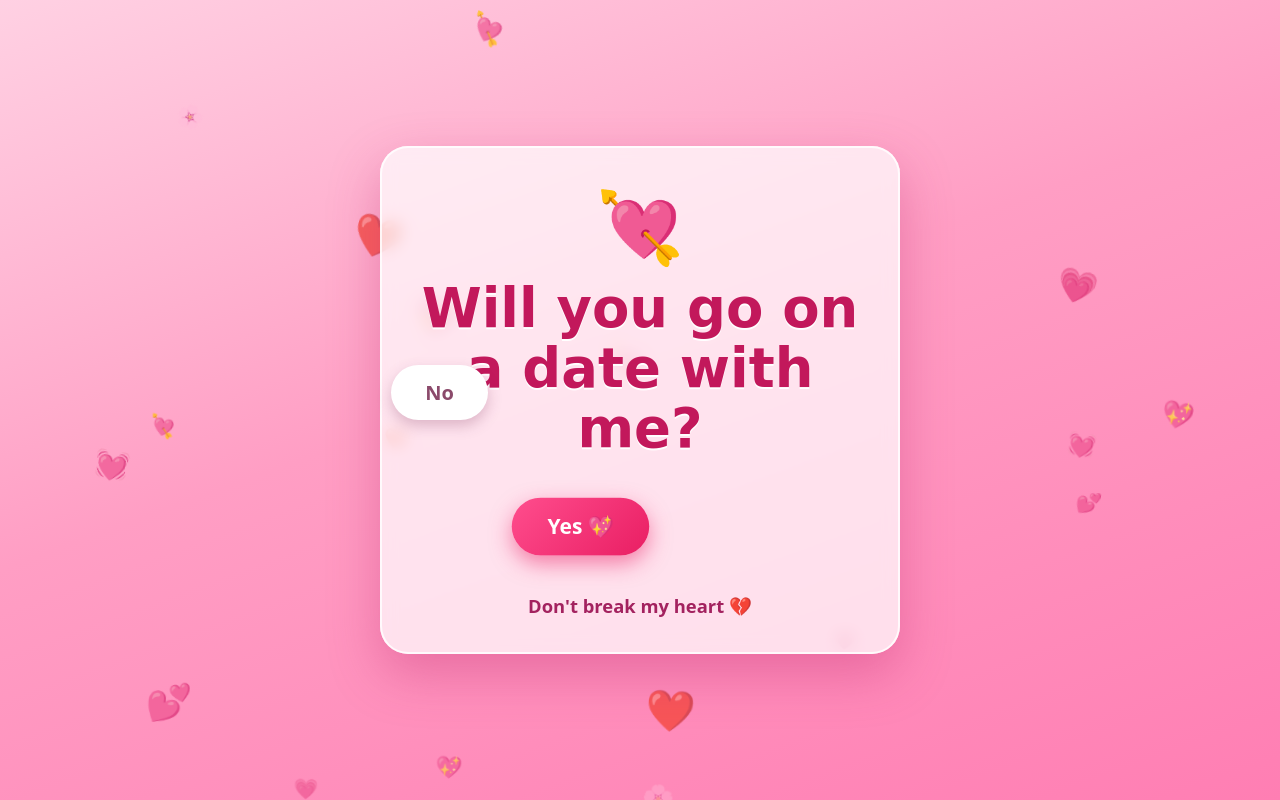
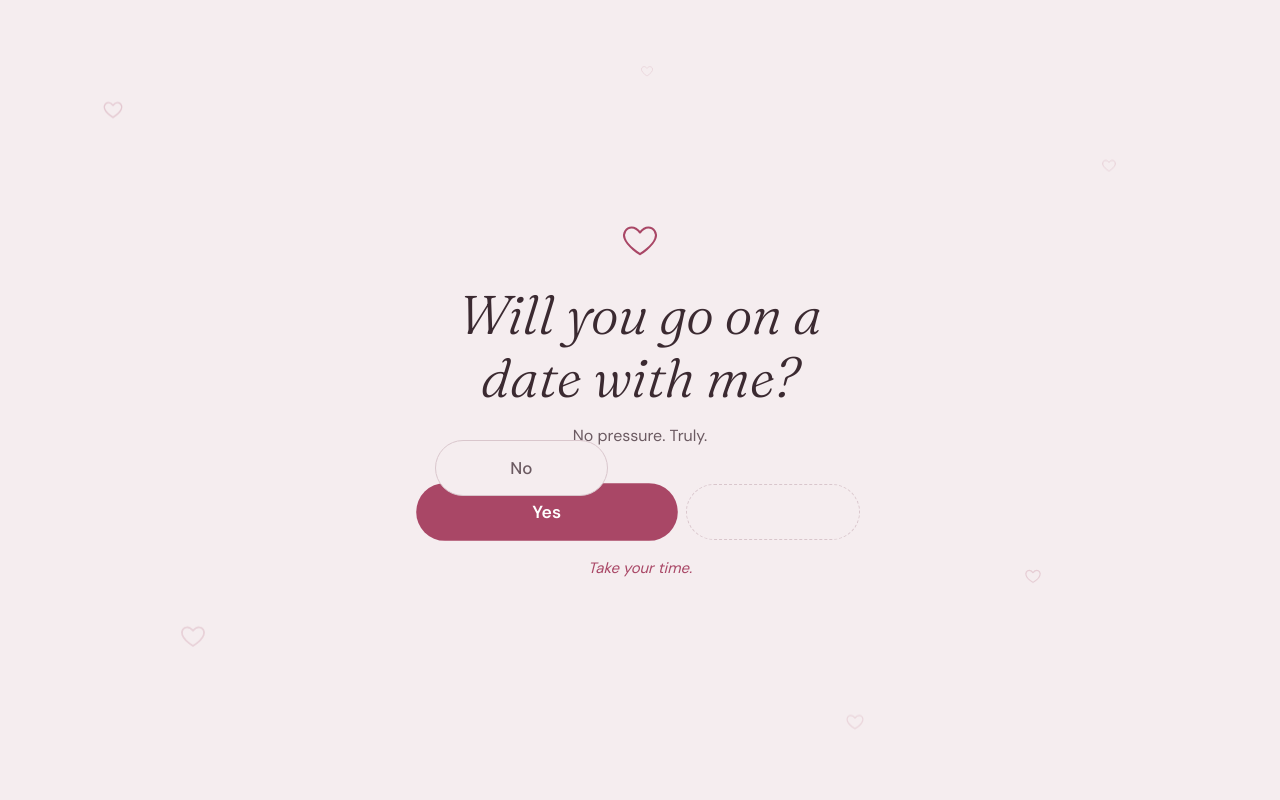
Before and after one commit to esala-rajapakshe/not-at-all-suspicious, a plain HTML site: page index.html in a window 1280 px wide. Both pictures are taken after a click on the button "No". Drawn offline with Linux system fonts and the light colour scheme.

Commit message:
Restyle date ask page: subtle, calm look with a shy No button
Co-Authored-By: Claude Sonnet 5.5 <noreply@anthropic.com>
Claude-Session: https://claude.ai/code/session_01VPQ75ePPhDxKXJ6jpqdxHZ

```diff
--- a/index.html
+++ b/index.html
@@ -3,98 +3,96 @@
 <head>
 <meta charset="UTF-8">
 <meta name="viewport" content="width=device-width, initial-scale=1, user-scalable=no">
-<title>Will you go on a date with me? 💕</title>
+<meta name="theme-color" content="#F5EDEF">
+<title>Will you go on a date with me?</title>
+<link rel="preconnect" href="https://fonts.googleapis.com">
+<link rel="preconnect" href="https://fonts.gstatic.com" crossorigin>
+<link href="https://fonts.googleapis.com/css2?family=Fraunces:ital,opsz,wght@1,9..144,300;1,9..144,400&family=DM+Sans:wght@400;500;600&display=swap" rel="stylesheet">
 <style>
   * { box-sizing: border-box; -webkit-tap-highlight-color: transparent; }
   html, body {
     margin: 0; height: 100%; overflow: hidden; touch-action: none;
-    font-family: system-ui, -apple-system, "Segoe UI", Roboto, sans-serif;
-    background: linear-gradient(160deg, #ffd1e3 0%, #ff9ec4 45%, #ff7eb3 100%);
-    color: #7a1f4b;
+    background: #F5EDEF; color: #3B2A31;
+    font-family: 'DM Sans', system-ui, -apple-system, 'Segoe UI', Roboto, sans-serif;
   }
 
-  /* floating background hearts */
-  .hearts { position: fixed; inset: 0; pointer-events: none; overflow: hidden; z-index: 0; }
-  .hearts span {
-    position: absolute; bottom: -60px; opacity: 0;
-    animation: floatUp linear infinite;
-  }
-  @keyframes floatUp {
-    0%   { transform: translateY(0) translateX(0) rotate(0deg); opacity: 0; }
-    10%  { opacity: .75; }
-    90%  { opacity: .75; }
-    100% { transform: translateY(-115vh) translateX(40px) rotate(25deg); opacity: 0; }
+  /* quiet background hearts */
+  .deco { position: fixed; inset: 0; overflow: hidden; pointer-events: none; }
+  .deco svg { position: absolute; fill: none; stroke: #A94766; stroke-width: 1.5; stroke-linejoin: round; animation: drift 14s ease-in-out infinite; }
+  @keyframes drift {
+    0%, 100% { transform: translateY(0); }
+    50% { transform: translateY(-14px); }
   }
 
-  .stage {
-    position: relative; z-index: 1; height: 100%;
-    display: flex; align-items: center; justify-content: center; padding: 20px;
+  .stage { position: relative; height: 100%; display: flex; align-items: center; justify-content: center; padding: 32px; }
+  .panel {
+    display: flex; flex-direction: column; align-items: center; text-align: center;
+    width: 100%; max-width: 440px;
+    animation: fadeIn .9s ease both;
   }
-  .card {
-    width: min(92vw, 520px); text-align: center;
-    padding: 36px 24px 32px; border-radius: 28px;
-    background: rgba(255, 255, 255, .72);
-    backdrop-filter: blur(8px); -webkit-backdrop-filter: blur(8px);
-    box-shadow: 0 20px 50px rgba(190, 40, 110, .35), inset 0 0 0 2px rgba(255,255,255,.8);
+  .panel.hidden { display: none; }
+  @keyframes fadeIn { from { opacity: 0; transform: translateY(8px); } to { opacity: 1; transform: none; } }
+
+  h1 {
+    margin: 24px 0 0;
+    font-family: 'Fraunces', Georgia, serif; font-style: italic; font-weight: 300;
+    font-size: clamp(2.4rem, 9vw, 3.4rem); line-height: 1.15; color: #3B2A31;
   }
-  .hidden { display: none; }
+  .sub { margin: 14px 0 0; font-size: 1rem; line-height: 1.5; color: #6B5A61; }
 
-  .emoji { font-size: 4rem; display: inline-block; animation: beat 1.2s ease-in-out infinite; }
-  @keyframes beat {
-    0%, 100% { transform: scale(1); }
-    15% { transform: scale(1.18); }
-    30% { transform: scale(1); }
-    45% { transform: scale(1.12); }
+  .buttons { display: flex; gap: 12px; width: 100%; margin-top: 36px; align-items: center; }
+  button {
+    font: inherit; font-size: 1.0625rem; height: 56px; border-radius: 999px; cursor: pointer;
+    user-select: none; -webkit-user-select: none;
+  }
+  button:focus-visible { outline: 3px solid #3B2A31; outline-offset: 3px; }
+  #yes {
+    flex: 1.4; border: 0; background: #A94766; color: #fff; font-weight: 600;
+    transition: transform .35s ease, background .2s ease;
+  }
+  #yes:hover { background: #983D5A; }
+  .slot { flex: 1; height: 56px; border-radius: 999px; border: 1px solid transparent; transition: border-color .4s ease; }
+  .slot.ghost { border: 1px dashed #D9C6CC; }
+  #no {
+    width: 100%; border: 1px solid #D9C6CC; background: transparent; color: #6B5A61; font-weight: 500;
+  }
+  #no.runaway { position: fixed; z-index: 20; background: #F5EDEF; transition: left .45s cubic-bezier(.2,.8,.2,1), top .45s cubic-bezier(.2,.8,.2,1); }
+
+  #msg { min-height: 22px; margin: 18px 0 0; font-size: .9375rem; font-style: italic; color: #A94766; transition: opacity .3s ease; }
+
+  .badge {
+    width: 80px; height: 80px; border-radius: 999px; background: #EBD6DD;
+    display: flex; align-items: center; justify-content: center;
   }
 
-  h1 {
-    font-family: "Brush Script MT", "Segoe Script", "Snell Roundhand", "Lucida Handwriting", cursive;
-    font-size: clamp(2.2rem, 9vw, 3.4rem); line-height: 1.1; margin: 10px 0 28px;
-    color: #c2185b; text-shadow: 0 2px 0 #fff;
-  }
-
-  .buttons { display: flex; gap: 22px; justify-content: center; align-items: center; min-height: 80px; }
-  button {
-    font: inherit; font-size: 1.25rem; font-weight: 700; border: none; border-radius: 999px;
-    padding: 14px 34px; cursor: pointer; user-select: none; -webkit-user-select: none;
-  }
-  #yes {
-    color: #fff; background: linear-gradient(135deg, #ff4d8d, #e91e63);
-    box-shadow: 0 8px 20px rgba(233, 30, 99, .5);
-    transition: transform .2s ease; animation: pulse 1.6s ease-in-out infinite;
-  }
-  @keyframes pulse { 0%,100% { box-shadow: 0 8px 20px rgba(233,30,99,.5); } 50% { box-shadow: 0 8px 34px rgba(233,30,99,.85); } }
-  #no { color: #8b4a6b; background: #fff; box-shadow: 0 6px 14px rgba(120, 40, 80, .25); }
-  #no.runaway { position: fixed; transition: left .15s ease-out, top .15s ease-out; z-index: 20; }
-
-  #msg { margin: 26px 0 0; min-height: 1.6em; font-size: 1.15rem; font-weight: 600; color: #a3225f; }
-
-  #win p { font-size: 1.2rem; margin: 0; }
-  .burst { position: fixed; left: 50%; top: 50%; font-size: 1.8rem; z-index: 30; pointer-events: none; }
-
   @media (prefers-reduced-motion: reduce) {
-    .emoji, #yes, .hearts span { animation: none; }
+    .deco svg, .panel { animation: none; }
+    #yes, #no.runaway, .slot { transition: none; }
   }
 </style>
 </head>
 <body>
-<div class="hearts" id="hearts"></div>
+
+<div class="deco" aria-hidden="true" id="deco"></div>
 
 <div class="stage">
-  <main class="card" id="ask">
-    <div class="emoji">💘</div>
+  <main class="panel" id="ask">
+    <svg aria-hidden="true" width="40" height="40" viewBox="0 0 24 24" fill="none" stroke="#A94766" stroke-width="1.25" stroke-linejoin="round"><path d="M12 20.5s-7.5-4.6-9.2-9.4C1.6 7.8 3.7 4.5 7 4.5c2 0 3.4 1 5 3 1.6-2 3-3 5-3 3.3 0 5.4 3.3 4.2 6.6C19.5 15.9 12 20.5 12 20.5z"/></svg>
     <h1>Will you go on a date with me?</h1>
+    <p class="sub">No pressure. Truly.</p>
     <div class="buttons">
-      <button id="yes">Yes 💖</button>
-      <button id="no">No</button>
+      <button type="button" id="yes">Yes</button>
+      <div class="slot" id="slot"><button type="button" id="no">No</button></div>
     </div>
-    <p id="msg"></p>
+    <p id="msg" aria-live="polite"></p>
   </main>
 
-  <main class="card hidden" id="win">
-    <div class="emoji">🥰</div>
-    <h1>Yay! It's a date!</h1>
-    <p>You just made my whole day 💕</p>
+  <main class="panel hidden" id="win" aria-live="polite">
+    <div class="badge">
+      <svg aria-hidden="true" width="36" height="36" viewBox="0 0 24 24" fill="#A94766" stroke="#A94766" stroke-width="1.25" stroke-linejoin="round"><path d="M12 20.5s-7.5-4.6-9.2-9.4C1.6 7.8 3.7 4.5 7 4.5c2 0 3.4 1 5 3 1.6-2 3-3 5-3 3.3 0 5.4 3.3 4.2 6.6C19.5 15.9 12 20.5 12 20.5z"/></svg>
+    </div>
+    <h1 style="margin-top: 28px; font-size: clamp(2.6rem, 10vw, 3.6rem)">It's a date.</h1>
+    <p class="sub">Thanks for saying yes.</p>
   </main>
 </div>
 
@@ -102,89 +100,95 @@
 (function () {
   var yes = document.getElementById('yes');
   var no = document.getElementById('no');
+  var slot = document.getElementById('slot');
   var msg = document.getElementById('msg');
   var ask = document.getElementById('ask');
   var win = document.getElementById('win');
 
-  /* ---------- floating hearts background ---------- */
-  var layer = document.getElementById('hearts');
-  var glyphs = ['💖', '💕', '💗', '💓', '💘', '❤️', '🌸'];
-  for (var i = 0; i < 22; i++) {
-    var s = document.createElement('span');
-    s.textContent = glyphs[i % glyphs.length];
-    s.style.left = Math.random() * 100 + '%';
-    s.style.fontSize = (16 + Math.random() * 26) + 'px';
-    s.style.animationDuration = (9 + Math.random() * 10) + 's';
-    s.style.animationDelay = (-Math.random() * 18) + 's';
-    layer.appendChild(s);
-  }
+  /* ---------- faint background hearts ---------- */
+  var deco = document.getElementById('deco');
+  var path = 'M12 20.5s-7.5-4.6-9.2-9.4C1.6 7.8 3.7 4.5 7 4.5c2 0 3.4 1 5 3 1.6-2 3-3 5-3 3.3 0 5.4 3.3 4.2 6.6C19.5 15.9 12 20.5 12 20.5z';
+  [
+    { l: '8%',  t: '14%', s: 22, o: .22, d: 0 },
+    { l: '86%', t: '20%', s: 16, o: .18, d: -4 },
+    { l: '14%', t: '78%', s: 28, o: .16, d: -8 },
+    { l: '80%', t: '72%', s: 18, o: .20, d: -2 },
+    { l: '50%', t: '8%',  s: 14, o: .14, d: -6 },
+    { l: '66%', t: '90%', s: 20, o: .14, d: -10 }
+  ].forEach(function (h) {
+    var svg = document.createElementNS('http://www.w3.org/2000/svg', 'svg');
+    svg.setAttribute('viewBox', '0 0 24 24');
+    svg.setAttribute('width', h.s);
+    svg.setAttribute('height', h.s);
+    svg.style.left = h.l; svg.style.top = h.t; svg.style.opacity = h.o;
+    svg.style.animationDelay = h.d + 's';
+    var p = document.createElementNS('http://www.w3.org/2000/svg', 'path');
+    p.setAttribute('d', path);
+    svg.appendChild(p);
+    deco.appendChild(svg);
+  });
 
-  /* ---------- the runaway "No" ---------- */
-  var taunts = [
-    "Are you sure? 🥺", "Pretty please? 💕", "Don't break my heart 💔",
-    "Try the other button 😉", "Nice try! 😏", "Just say yes 💖",
-    "It'll be fun, I promise 🌹", "Aw, come on 🥹"
+  /* ---------- the shy "No" ---------- */
+  var lines = [
+    'Are you sure?', 'Take your time.', 'Hmm, that one is shy.',
+    'Just checking.', 'The other one is friendlier.', 'Really?'
   ];
-  var lastTaunt = -1, lastSay = 0, yesScale = 1;
+  var lastLine = -1, lastSay = 0, scale = 1;
 
   function say() {
     var now = Date.now();
-    if (now - lastSay < 700) return;      // change text at most once per 0.7s
+    if (now - lastSay < 700) return;       // change text at most once per 0.7s
     lastSay = now;
     var i;
-    do { i = Math.floor(Math.random() * taunts.length); } while (i === lastTaunt);
-    lastTaunt = i;
-    msg.textContent = taunts[i];
+    do { i = Math.floor(Math.random() * lines.length); } while (i === lastLine);
+    lastLine = i;
+    msg.textContent = lines[i];
   }
 
   function overlaps(x, y, w, h, el) {
-    var r = el.getBoundingClientRect(), pad = 14;
+    var r = el.getBoundingClientRect(), pad = 16;
     return x < r.right + pad && x + w > r.left - pad &&
            y < r.bottom + pad && y + h > r.top - pad;
   }
 
-  var placeholder = null;
   function flee(px, py) {
     var w = no.offsetWidth, h = no.offsetHeight;
-    var maxX = window.innerWidth - w - 8, maxY = window.innerHeight - h - 8;
-    var x, y, tries = 0;
 
     if (!no.classList.contains('runaway')) {
       var r = no.getBoundingClientRect();
-      // keep the layout steady so "Yes" doesn't shift when "No" leaves
-      placeholder = document.createElement('div');
-      placeholder.style.width = r.width + 'px';
-      placeholder.style.height = r.height + 'px';
-      no.parentNode.insertBefore(placeholder, no);
+      w = r.width; h = r.height;
+      no.style.width = w + 'px';
       no.classList.add('runaway');
       no.style.left = r.left + 'px';
       no.style.top = r.top + 'px';
-      void no.offsetWidth;                 // flush so the first jump animates
+      slot.classList.add('ghost');
+      void no.offsetWidth;                  // flush so the first hop animates
     }
 
+    var maxX = window.innerWidth - w - 12, maxY = window.innerHeight - h - 12;
+    var x, y, tries = 0;
     do {
-      x = 8 + Math.random() * Math.max(0, maxX - 8);
-      y = 8 + Math.random() * Math.max(0, maxY - 8);
+      x = 12 + Math.random() * Math.max(0, maxX - 12);
+      y = 12 + Math.random() * Math.max(0, maxY - 12);
       tries++;
     } while (tries < 40 && (
       overlaps(x, y, w, h, yes) ||
-      (px != null && Math.hypot(x + w / 2 - px, y + h / 2 - py) < 160)
+      (px != null && Math.hypot(x + w / 2 - px, y + h / 2 - py) < 180)
     ));
 
     no.style.left = x + 'px';
     no.style.top = y + 'px';
 
-    // "Yes" grows a little each time, up to 1.5x
-    yesScale = Math.min(1.5, yesScale + 0.05);
-    yes.style.transform = 'scale(' + yesScale + ')';
+    scale = Math.min(1.2, scale + 0.03);    // "Yes" grows a touch each time
+    yes.style.transform = 'scale(' + scale + ')';
     say();
   }
 
-  // Desktop: dodge as the cursor gets close (at most once per 200ms)
+  // Desktop: hop away as the cursor nears (at most once per 250ms)
   var lastHover = 0;
   document.addEventListener('mousemove', function (e) {
     var now = Date.now();
-    if (now - lastHover < 200) return;
+    if (now - lastHover < 250) return;
     var r = no.getBoundingClientRect();
     var cx = r.left + r.width / 2, cy = r.top + r.height / 2;
     if (Math.hypot(e.clientX - cx, e.clientY - cy) < 100) {
@@ -193,8 +197,8 @@
     }
   });
 
-  // Touch / click: dodge the moment it is touched. One tap fires several
-  // events, so only react once per 400ms; the rest are still blocked.
+  // Touch / click: hop the moment it is touched. One tap fires several
+  // events, so react once per 400ms and still block the rest.
   var lastDodge = 0;
   function dodge(e) {
     e.preventDefault();
@@ -208,32 +212,20 @@
   ['touchstart', 'pointerdown', 'mousedown', 'click'].forEach(function (ev) {
     no.addEventListener(ev, dodge, { passive: false });
   });
-  no.addEventListener('keydown', function () { flee(); });
+  no.addEventListener('keydown', function (e) {
+    if (e.key === 'Enter' || e.key === ' ') { e.preventDefault(); flee(); }
+  });
 
   window.addEventListener('resize', function () {
     if (no.classList.contains('runaway')) flee();
   });
 
-  /* ---------- the "Yes" celebration ---------- */
-  function celebrate() {
+  /* ---------- Yes ---------- */
+  yes.addEventListener('click', function () {
     ask.classList.add('hidden');
-    no.classList.add('hidden');
+    no.style.display = 'none';
     win.classList.remove('hidden');
-    for (var i = 0; i < 46; i++) {
-      var b = document.createElement('span');
-      b.className = 'burst';
-      b.textContent = glyphs[i % glyphs.length];
-      document.body.appendChild(b);
-      var ang = Math.random() * Math.PI * 2;
-      var dist = 140 + Math.random() * Math.min(window.innerWidth, window.innerHeight) * 0.5;
-      b.animate([
-        { transform: 'translate(-50%,-50%) scale(.3)', opacity: 1 },
-        { transform: 'translate(calc(-50% + ' + Math.cos(ang) * dist + 'px), calc(-50% + ' + Math.sin(ang) * dist + 'px)) scale(1.4)', opacity: 0 }
-      ], { duration: 1400 + Math.random() * 900, easing: 'cubic-bezier(.2,.7,.3,1)', fill: 'forwards' })
-        .onfinish = (function (el) { return function () { el.remove(); }; })(b);
-    }
-  }
-  yes.addEventListener('click', celebrate);
+  });
 })();
 </script>
 </body>
```
